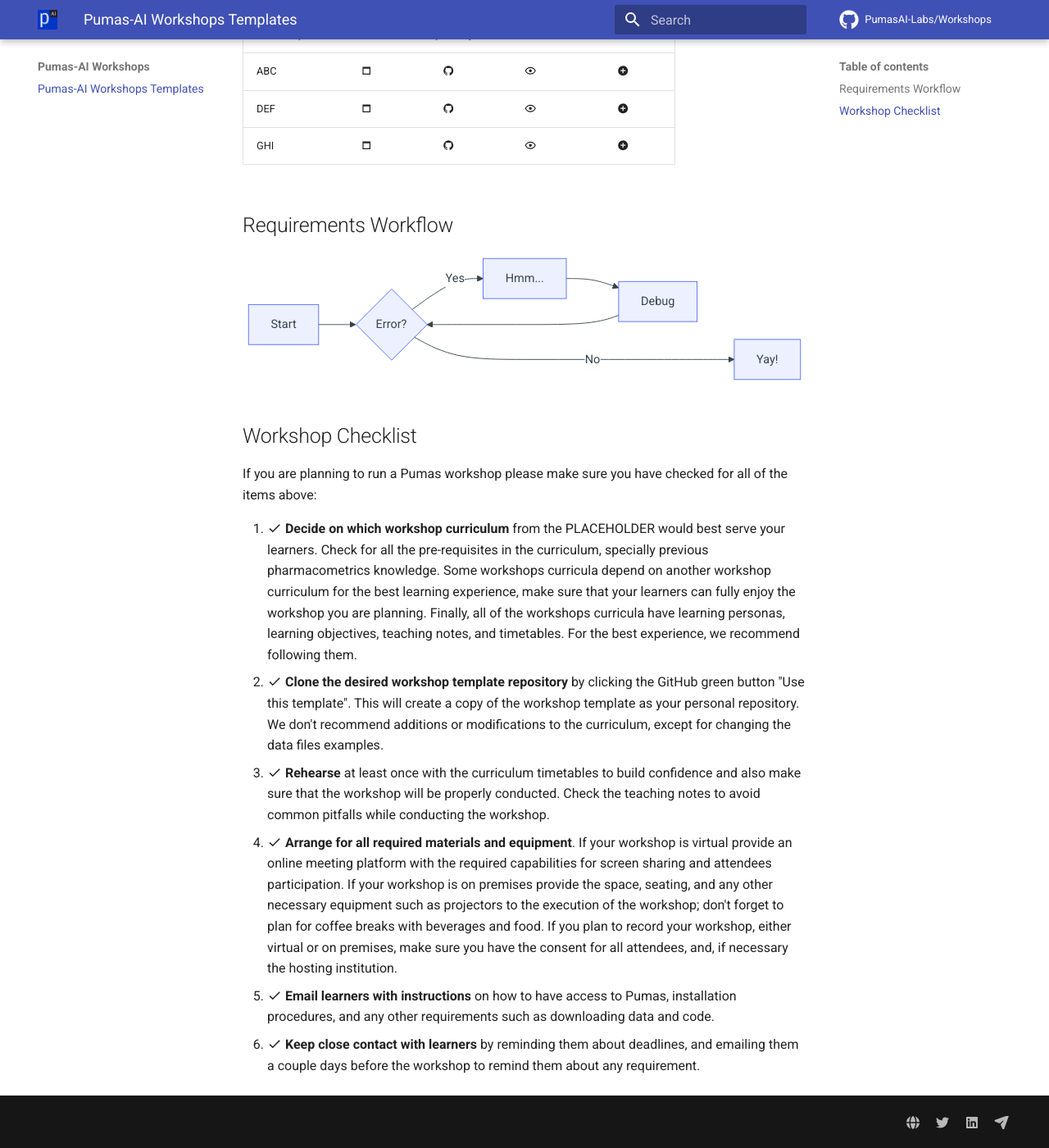
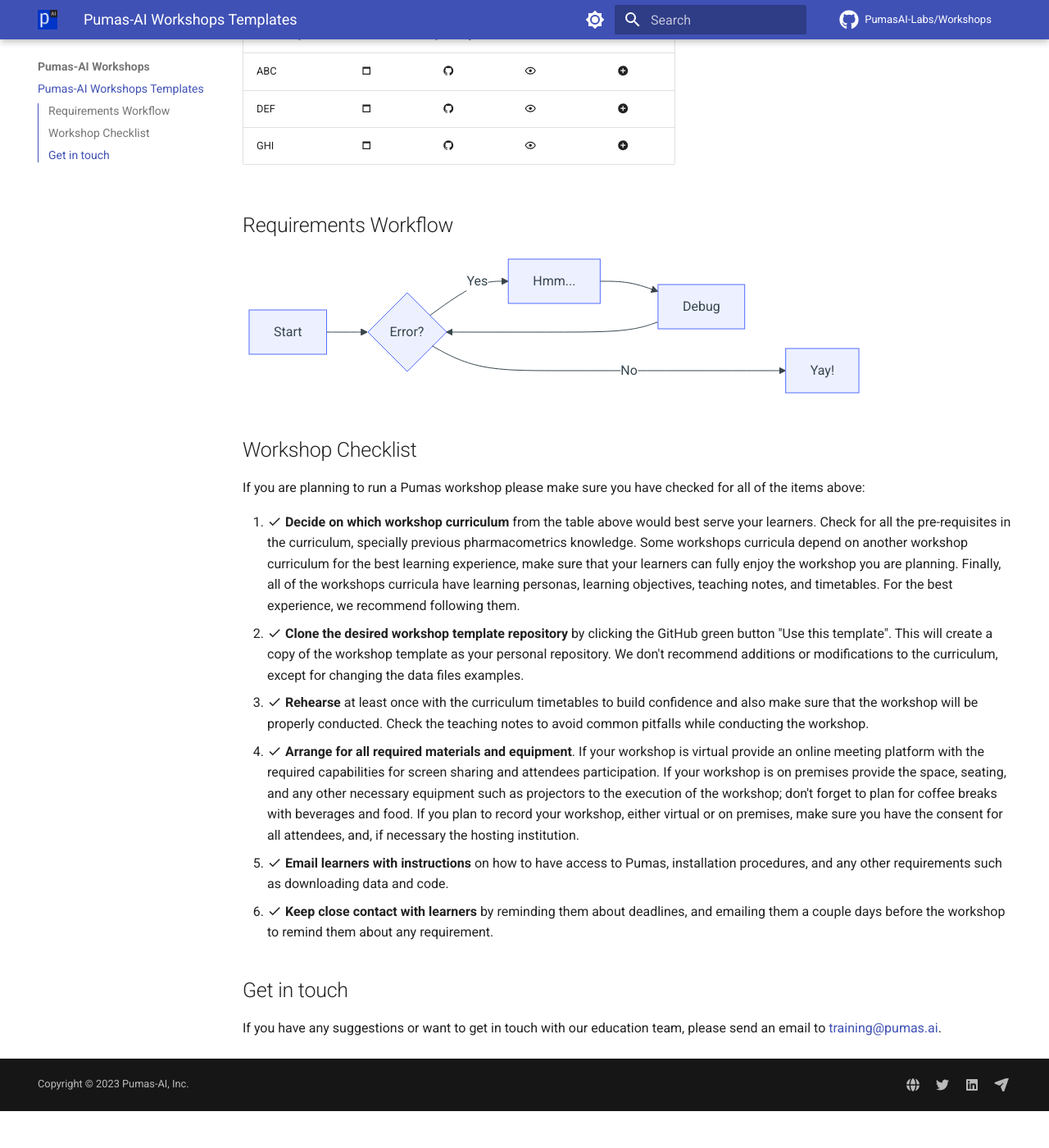
Before and after one commit to PumasAI-Labs/Workshops, an MkDocs documentation site: the page built from docs/index.md, in a window 1280 px wide and 1400 px high, scrolled down 161 px. Shown: the whole window at 82% size. Built offline with MkDocs 1.6.1 and Material for MkDocs 9.7.7, drawn with Linux system fonts in a browser that asks for light colours; comment, search, counter and statistics services are not loaded; the version menu is left out; after the commit the page ends 1516 px from its top, so only the background shows below that.

```diff
--- a/docs/index.md
+++ b/docs/index.md
@@ -25,7 +25,7 @@ graph LR
 If you are planning to run a Pumas workshop please make sure you have checked
 for all of the items above:
 
-1. :material-check: **Decide on which workshop curriculum** from the PLACEHOLDER
+1. :material-check: **Decide on which workshop curriculum** from the table above
    would best serve your learners.
    Check for all the pre-requisites in the curriculum,
    specially previous pharmacometrics knowledge.
@@ -61,3 +61,8 @@ for all of the items above:
 1. :material-check: **Keep close contact with learners** by reminding them about deadlines,
    and emailing them a couple days before the workshop to remind them
    about any requirement.
+
+## Get in touch
+
+If you have any suggestions or want to get in touch with our education team,
+please send an email to <training@pumas.ai>.
--- a/mkdocs.yml
+++ b/mkdocs.yml
@@ -2,6 +2,7 @@
 site_name: Pumas-AI Workshops
 repo_name: PumasAI-Labs/Workshops
 repo_url: https://github.com/PumasAI-Labs/Workshops
+copyright: Copyright &copy; 2023 Pumas-AI, Inc.
 extra_css:
   - stylesheets/iconfont.css
 plugins:
@@ -12,6 +13,22 @@ theme:
   icon:
     repo: fontawesome/brands/github
   favicon: assets/logo.png
+  palette:
+    - scheme: default
+      primary: indigo
+      accent: indigo
+      toggle:
+        icon: material/brightness-7
+        name: Switch to dark mode
+    - scheme: slate
+      primary: indigo
+      accent: indigo
+      toggle:
+        icon: material/brightness-4
+        name: Switch to light mode
+  font:
+    text: Roboto
+    code: Roboto Mono
   highlightjs: true
   hljs_languages:
       - yaml
@@ -21,10 +38,10 @@ theme:
     - navigation.footer
     - search.suggest
     - search.highlight
+    - toc.follow
+    - toc.integrate
 extra:
   homepage: https://pumas.ai
-  version:
-    provider: mike
   generator: false
   social:
     - icon: fontawesome/solid/globe
```
